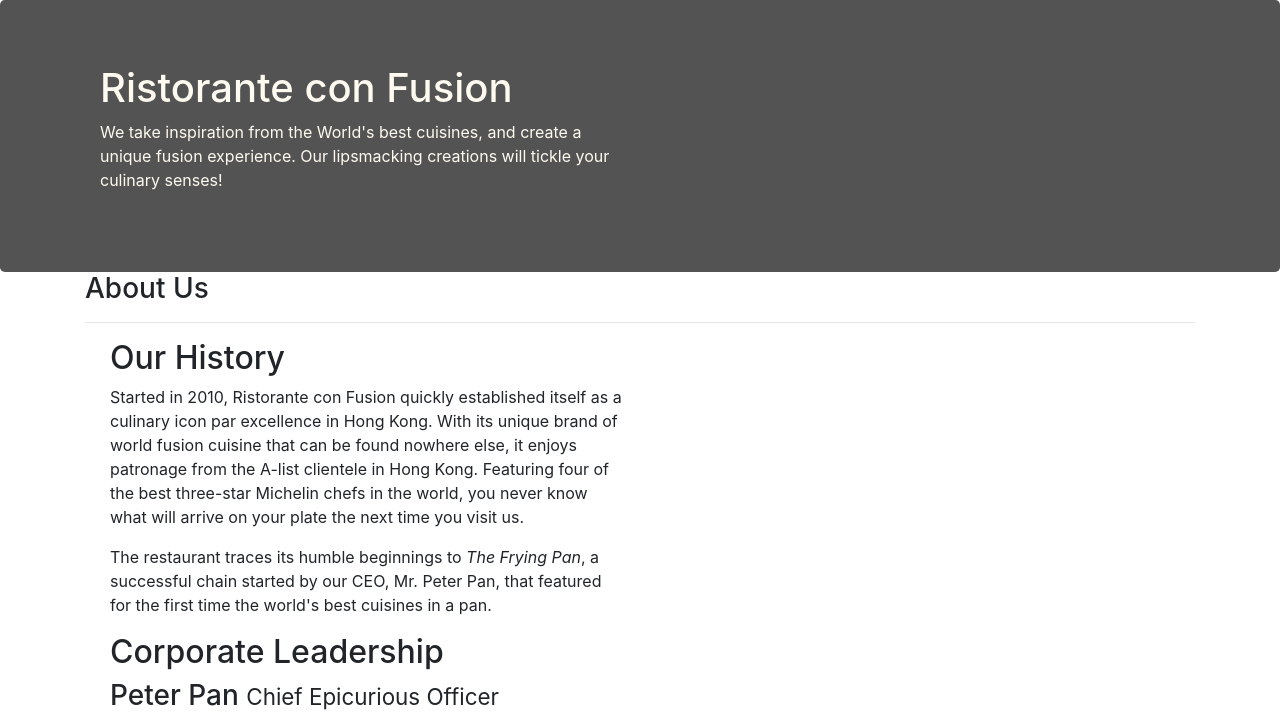
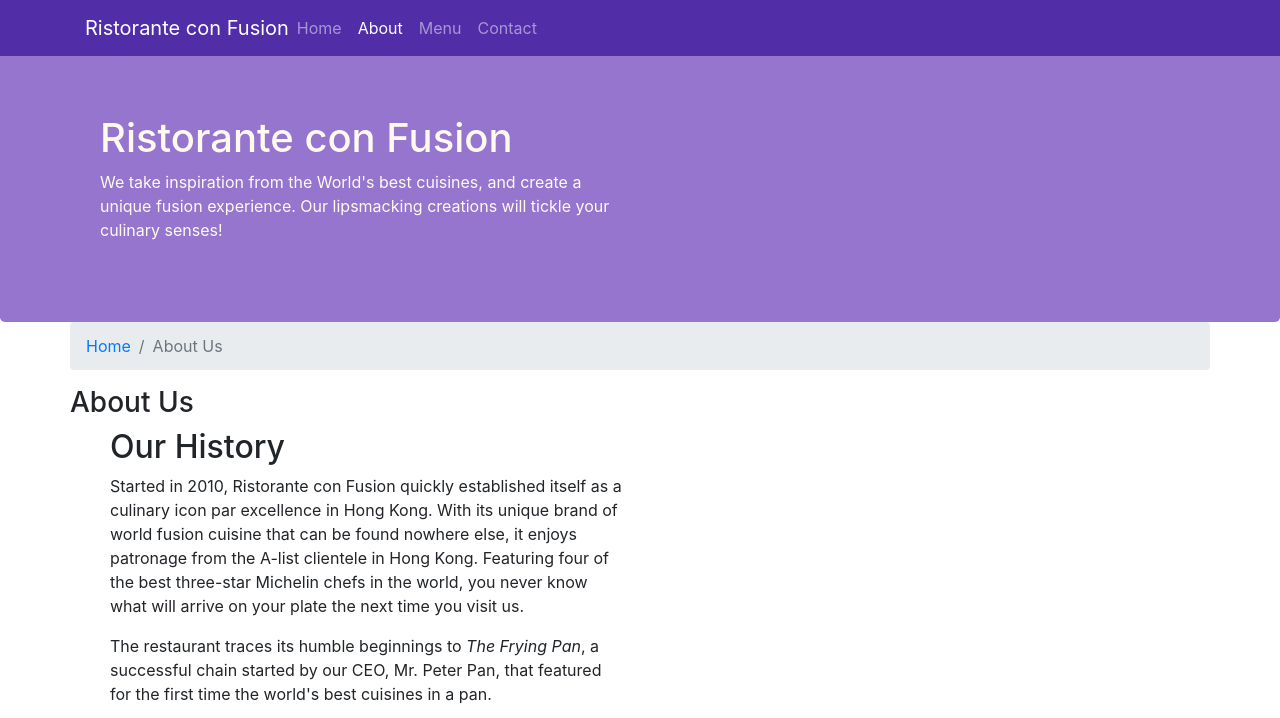
Before and after one commit to devansh2611/bootstrap, a website: page aboutus.html in a window 1280 px wide. Shown: the top 718 px of the page. Drawn offline with nearby package versions, Linux system fonts and the light colour scheme.

Commit message:
navbar and breadcrumb

```diff
--- a/aboutus.html
+++ b/aboutus.html
@@ -17,6 +17,26 @@
 
 <body>
 
+    <nav class="navbar navbar-dark navbar-expand-sm fixed-top">
+        <div class="container">
+            <button class="navbar-toggler" type="button" data-toggle="collapse" data-target="#navbar">
+                <span class="navbar-toggler-icon"></span>
+            </button>
+
+            <a class="navbar-brand mr-auto" href="index.html">Ristorante con Fusion</a>
+            <div class="collapse navbar-collapse" id="navbar">
+                <ul class="navbar-nav mr-auto">
+                    <li class="nav-item"><a class="nav-link" href="index.html">Home</a></li>
+                    <li class="nav-item active"><a class="nav-link" href="#">About</a></li>
+                    <li class="nav-item"><a class="nav-link" href="#">Menu</a></li>
+                    <li class="nav-item"><a class="nav-link" href="#">Contact</a></li>
+                </ul>
+            </div>
+
+        </div>
+
+
+    </nav>
     <header class="jumbotron">
         <div class="container">
             <div class="row row-header">
@@ -32,7 +52,11 @@
 
     <div>
         <div class="container">
-            <div>
+            <div class="row">
+                <ol class="col-12 breadcrumb">
+                      <li class="breadcrumb-item"><a href="index.html">Home</a></li>
+                      <li class="breadcrumb-item active">About Us</li>
+                </ol>
                <h3>About Us</h3>
                <hr>
             </div>
@@ -71,7 +95,7 @@
                 <div class="col-4 offset-1 col-sm-2">
                     <h5>Links</h5>
                     <ul class="list-unstyled">
-                        <li><a href="#">Home</a></li>
+                        <li><a href="index.html">Home</a></li>
                         <li><a href="#">About</a></li>
                         <li><a href="#">Menu</a></li>
                         <li><a href="#">Contact</a></li>
@@ -106,6 +130,11 @@
            </div>
         </div>
     </footer>
+          <!-- jQuery first, then Popper.js, then Bootstrap JS. -->
+          <script src="node_modules/jquery/dist/jquery.slim.min.js"></script>
+          <script src="node_modules/popper.js/dist/umd/popper.min.js"></script>
+          <script src="node_modules/bootstrap/dist/js/bootstrap.min.js"></script>
+
 
 </body>
 
--- a/css/styles.css
+++ b/css/styles.css
@@ -11,7 +11,7 @@
 }
 
 .footer{
-    background-color:#e0e0e0;
+    background-color:#D1C4E9;
     margin: 0px auto;
     padding: 20px 0px;
 
@@ -20,7 +20,7 @@
 .jumbotron{
     padding: 70 px 30px;
     margin: 0px auto;
-    background: #535353 ;
+    background: #9575cd ;
     color: floralwhite;
 
 }
@@ -34,3 +34,11 @@
 .row-content-1{
     padding-left: 25px;
 }
+body{
+    padding: 50px 0px 0px 0px;
+    z-index: 0px;
+}
+
+.navbar-dark{
+    background: #512DA8;
+}
```
Also changed, not shown: index.html (+21 -1 lines).
